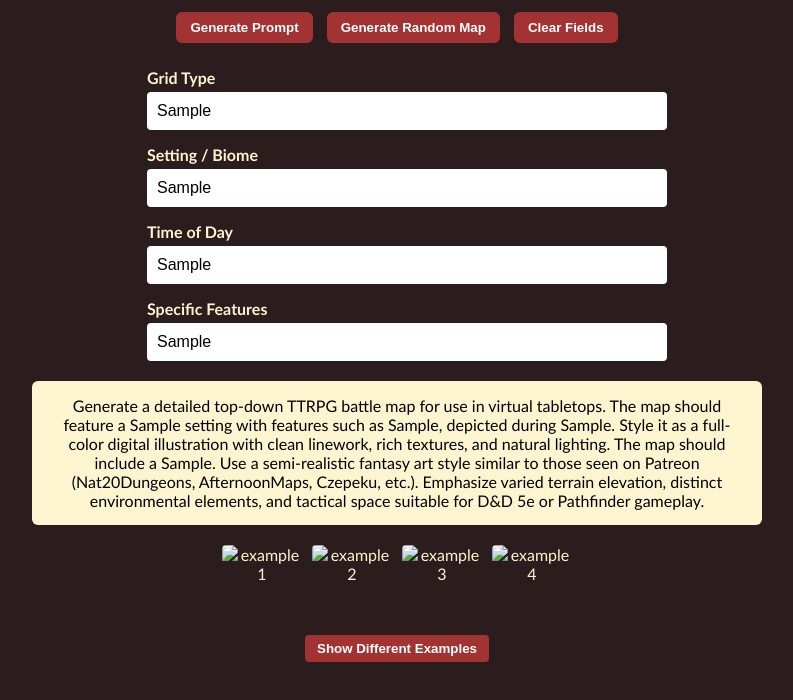
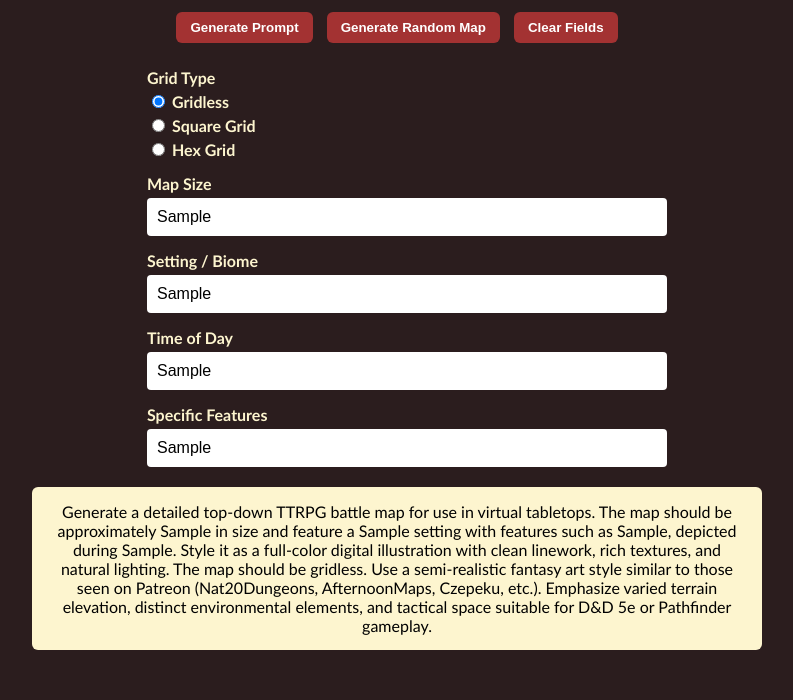
Before and after one commit to Estabondotcom/Battle-map-maker-, a plain HTML site: page index.html in a window 1280 px wide. Both pictures are taken after typing "Sample", "Sample", "Sample", "Sample" into the empty fields and a click on the button "Generate Prompt". Shown: the part 84-784 px from the top of the page, without its empty margins (243-1036 px from the left). Drawn offline with Linux system fonts and the light colour scheme.

Commit message:
Add files via upload

```diff
--- a/index.html
+++ b/index.html
@@ -1,3 +1,4 @@
+
 <!DOCTYPE html>
 <html lang="en">
 <head>
@@ -11,16 +12,13 @@
       padding: 20px;
       text-align: center;
     }
-
     h1 {
       font-size: 1.8em;
       margin-bottom: 10px;
     }
-
     .button-bar {
       margin-bottom: 20px;
     }
-
     .button-bar button {
       background-color: #a33232;
       color: white;
@@ -31,28 +29,24 @@
       cursor: pointer;
       font-weight: bold;
     }
-
     .form-group {
       margin-bottom: 15px;
       text-align: left;
       max-width: 500px;
       margin-inline: auto;
     }
-
     label {
       display: block;
       margin-bottom: 5px;
       font-weight: bold;
     }
-
-    input {
+    input[type="text"] {
       width: 100%;
       padding: 10px;
       border: none;
       border-radius: 4px;
       font-size: 1em;
     }
-
     #prompt-output {
       margin-top: 20px;
       background-color: #fdf5cf;
@@ -61,32 +55,6 @@
       border-radius: 6px;
       max-width: 700px;
       margin-inline: auto;
-    }
-
-    #example-thumbnails {
-      display: flex;
-      justify-content: center;
-      flex-wrap: wrap;
-      margin-top: 20px;
-      gap: 10px;
-    }
-
-    #example-thumbnails img {
-      width: 80px;
-      height: 80px;
-      border-radius: 4px;
-      object-fit: cover;
-    }
-
-    #refresh-examples {
-      margin-top: 10px;
-      background-color: #a33232;
-      color: white;
-      padding: 6px 12px;
-      border: none;
-      border-radius: 4px;
-      cursor: pointer;
-      font-weight: bold;
     }
   </style>
 </head>
@@ -101,59 +69,64 @@
   </div>
 
   <div class="form-group">
-    <label for="grid">Grid Type</label>
-    <input id="grid" placeholder="e.g., faint 5-ft square grid, hex grid, no grid">
+    <label>Grid Type</label>
+    <label><input type="radio" name="gridType" value="be gridless" checked> Gridless</label>
+    <label><input type="radio" name="gridType" value="include a faint 5 foot square grid overlay"> Square Grid</label>
+    <label><input type="radio" name="gridType" value="include a faint 5 foot hex grid overlay"> Hex Grid</label>
+
+  </div>
+
+  <div class="form-group">
+    <label for="mapsize">Map Size</label>
+    <input type="text" id="mapsize" placeholder="e.g., 10x10, 30x20, 60x60">
   </div>
 
   <div class="form-group">
     <label for="biome">Setting / Biome</label>
-    <input id="biome" placeholder="e.g., forest, tundra, mountain pass, town square">
+    <input type="text" id="biome" placeholder="e.g., forest, tundra, mountain pass, town square">
   </div>
 
   <div class="form-group">
     <label for="timeofday">Time of Day</label>
-    <input id="timeofday" placeholder="e.g., dawn, dusk, midnight, overcast afternoon">
+    <input type="text" id="timeofday" placeholder="e.g., dawn, dusk, midnight, overcast afternoon">
   </div>
 
   <div class="form-group">
     <label for="features">Specific Features</label>
-    <input id="features" placeholder="e.g., broken bridge, glowing mushrooms, campsite, altar">
+    <input type="text" id="features" placeholder="e.g., broken bridge, glowing mushrooms, campsite, altar">
   </div>
 
   <div id="prompt-output">Your generated prompt will appear here.</div>
 
-  <div id="example-thumbnails">
-    <img src="examples/map1.jpg" alt="example 1">
-    <img src="examples/map2.jpg" alt="example 2">
-    <img src="examples/map3.jpg" alt="example 3">
-    <img src="examples/map4.jpg" alt="example 4">
-  </div>
-  <button id="refresh-examples" onclick="refreshExamples()">Show Different Examples</button>
-
   <script>
     function generatePrompt() {
-      const grid = document.getElementById('grid').value;
       const biome = document.getElementById('biome').value;
       const timeofday = document.getElementById('timeofday').value;
+      const mapsize = document.getElementById('mapsize').value;
       const features = document.getElementById('features').value;
 
-      const prompt = `Generate a detailed top-down TTRPG battle map for use in virtual tabletops. The map should feature a ${biome} setting with features such as ${features}, depicted during ${timeofday}. Style it as a full-color digital illustration with clean linework, rich textures, and natural lighting. The map should include a ${grid}. Use a semi-realistic fantasy art style similar to those seen on Patreon (Nat20Dungeons, AfternoonMaps, Czepeku, etc.). Emphasize varied terrain elevation, distinct environmental elements, and tactical space suitable for D&D 5e or Pathfinder gameplay.`;
+      let gridType = '';
+      const radios = document.getElementsByName('gridType');
+      for (let i = 0; i < radios.length; i++) {
+        if (radios[i].checked) {
+          gridType = radios[i].value;
+          break;
+        }
+      }
+
+      const prompt = `Generate a detailed top-down TTRPG battle map for use in virtual tabletops. The map should be approximately ${mapsize} in size and feature a ${biome} setting with features such as ${features}, depicted during ${timeofday}. Style it as a full-color digital illustration with clean linework, rich textures, and natural lighting. The map should ${gridType}. Use a semi-realistic fantasy art style similar to those seen on Patreon (Nat20Dungeons, AfternoonMaps, Czepeku, etc.). Emphasize varied terrain elevation, distinct environmental elements, and tactical space suitable for D&D 5e or Pathfinder gameplay.`;
 
       document.getElementById('prompt-output').innerText = prompt;
     }
 
     function clearFields() {
-      document.querySelectorAll('input').forEach(input => input.value = '');
+      document.querySelectorAll('input[type="text"]').forEach(input => input.value = '');
       document.getElementById('prompt-output').innerText = 'Your generated prompt will appear here.';
     }
 
     function generateRandom() {
       alert('Random generation coming soon!');
     }
-
-    function refreshExamples() {
-      alert('Refresh examples coming soon!');
-    }
   </script>
 
 </body>
```
